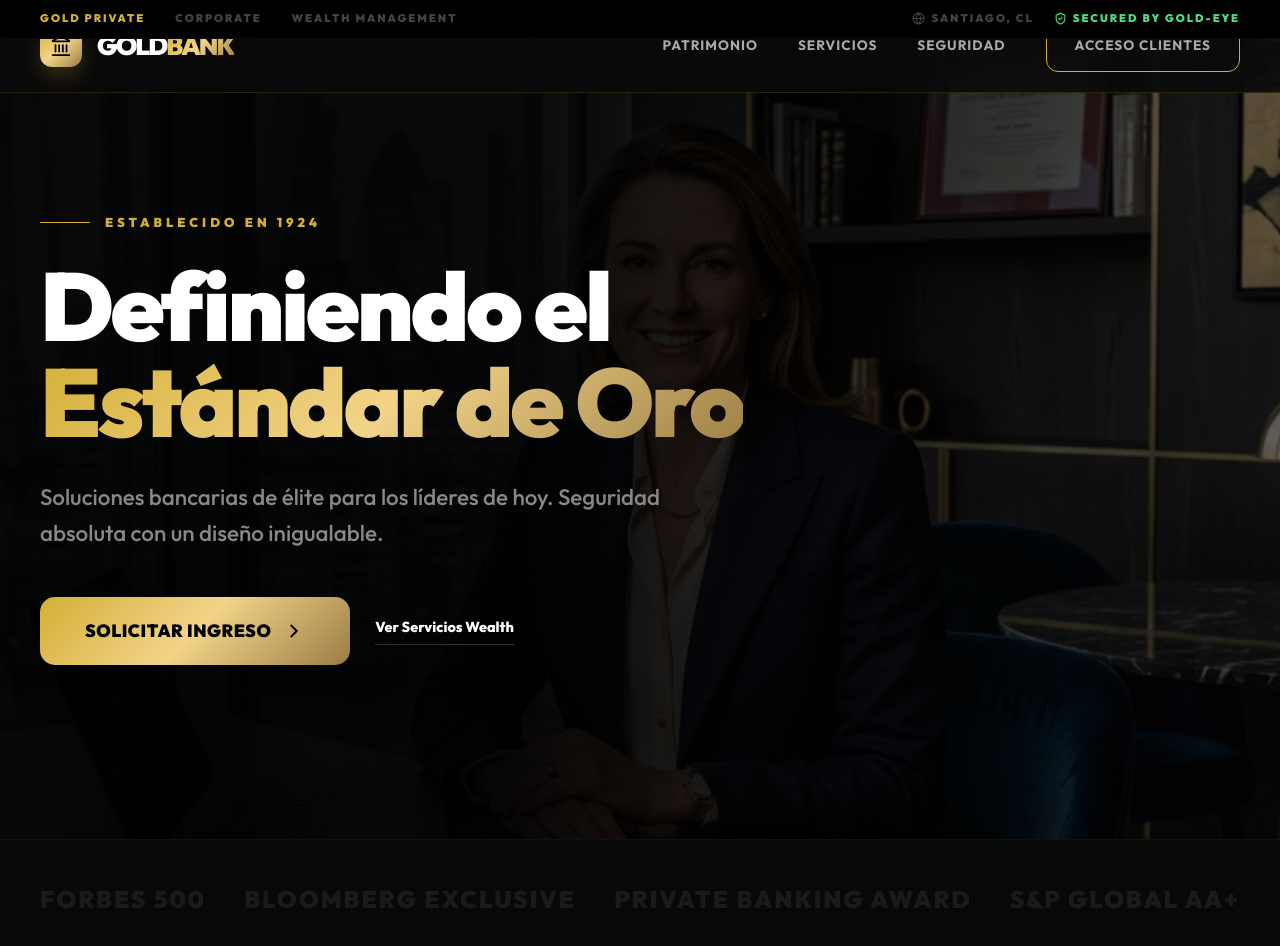
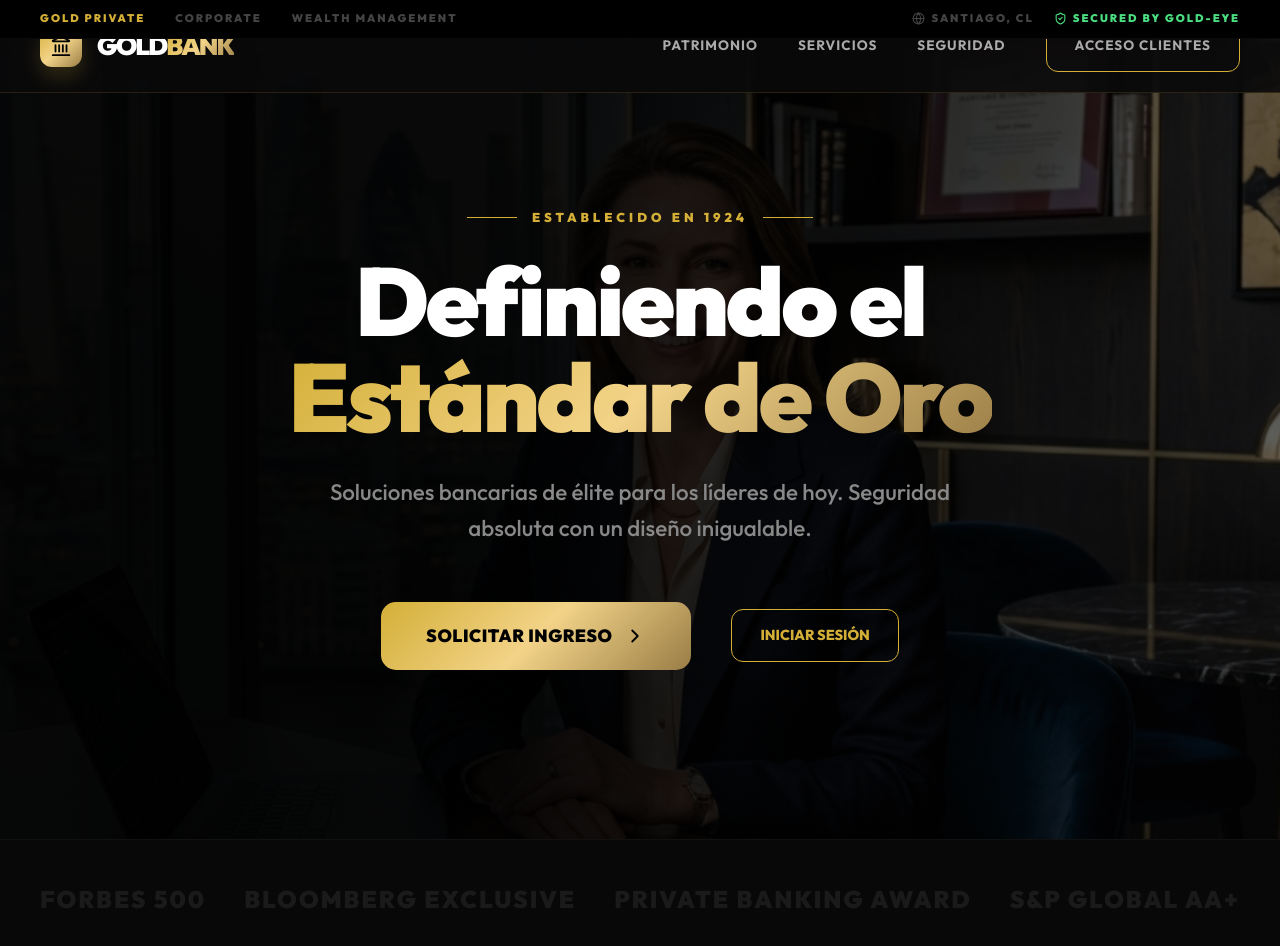
Before and after one commit to gsaezmoreno7/GOLD-BANK, a React app in the folder frontend/: page / in a window 1280 px wide. Shown: the top 946 px of the page. Built offline with nearby package versions, Linux system fonts and the light colour scheme; the HTML template or start-up script is replaced by a standard one.

Commit message:
Mejoras UI Landing Page y Boton Cerrar Sesion

```diff
--- a/frontend/src/App.jsx
+++ b/frontend/src/App.jsx
@@ -1,4 +1,4 @@
-import React from 'react';
+import React, { useState, useEffect } from 'react';
 import { BrowserRouter as Router, Routes, Route, Link } from 'react-router-dom';
 import { motion } from 'framer-motion';
 import {
@@ -104,6 +104,19 @@
 );
 
 const LandingPage = () => {
+  const [isLoggedIn, setIsLoggedIn] = useState(false);
+
+  useEffect(() => {
+    const token = localStorage.getItem('token');
+    if (token) setIsLoggedIn(true);
+  }, []);
+
+  const handleLogout = () => {
+    localStorage.removeItem('token');
+    localStorage.removeItem('user');
+    setIsLoggedIn(false);
+  };
+
   return (
     <div className="landing-wrapper">
       <GlobalStyles />
@@ -134,7 +147,11 @@
             <a href="#patrimonio">Patrimonio</a>
             <a href="#servicios">Servicios</a>
             <a href="#seguridad">Seguridad</a>
-            <Link to="/login" className="btn-outline-gold">ACCESO CLIENTES</Link>
+            {isLoggedIn ? (
+              <button onClick={handleLogout} className="btn-outline-gold" style={{ cursor: 'pointer', background: 'transparent' }}>CERRAR SESIÓN</button>
+            ) : (
+              <Link to="/login" className="btn-outline-gold">ACCESO CLIENTES</Link>
+            )}
           </div>
         </div>
       </nav>
@@ -148,19 +165,29 @@
           src={heroPremium} className="hero-image" alt="Luxury"
         />
         <div className="hero-overlay"></div>
-        <div className="container-premium">
-          <motion.div initial={{ opacity: 0, x: -50 }} animate={{ opacity: 1, x: 0 }} transition={{ duration: 1, delay: 0.2 }}>
+        <div className="container-premium flex-center">
+          <motion.div initial={{ opacity: 0, y: 30 }} animate={{ opacity: 1, y: 0 }} transition={{ duration: 1, delay: 0.2 }} style={{ display: 'flex', flexDirection: 'column', alignItems: 'center', textAlign: 'center' }}>
             <div style={{ display: 'flex', alignItems: 'center', gap: '15px', marginBottom: '25px' }}>
               <div style={{ width: '50px', height: '1px', background: 'var(--gold-primary)' }}></div>
               <span style={{ color: 'var(--gold-primary)', fontWeight: '900', letterSpacing: '4px', fontSize: '0.8rem' }}>ESTABLECIDO EN 1924</span>
+              <div style={{ width: '50px', height: '1px', background: 'var(--gold-primary)' }}></div>
             </div>
             <h1 className="hero-title">Definiendo el <br /><span className="gold-text">Estándar de Oro</span></h1>
-            <p style={{ fontSize: '1.4rem', color: '#888', marginBottom: '45px', maxWidth: '650px', fontWeight: '500' }}>
+            <p style={{ fontSize: '1.4rem', color: '#888', marginBottom: '55px', maxWidth: '650px', fontWeight: '500' }}>
               Soluciones bancarias de élite para los líderes de hoy. Seguridad absoluta con un diseño inigualable.
             </p>
-            <div style={{ display: 'flex', gap: '25px', alignItems: 'center' }}>
-              <Link to="/register" className="btn-gold">SOLICITAR INGRESO <ChevronRight size={22} /></Link>
-              <a href="#servicios" style={{ color: 'white', textDecoration: 'none', fontWeight: '800', fontSize: '0.9rem', borderBottom: '1px solid #333', paddingBottom: '5px' }}>Ver Servicios Wealth</a>
+            <div style={{ display: 'flex', gap: '40px', alignItems: 'center', justifyContent: 'center' }}>
+              {isLoggedIn ? (
+                <>
+                  <Link to="/dashboard" className="btn-gold">IR AL PORTAL <ChevronRight size={22} /></Link>
+                  <button onClick={handleLogout} className="btn-outline-gold" style={{ cursor: 'pointer', background: 'transparent' }}>CERRAR SESIÓN</button>
+                </>
+              ) : (
+                <>
+                  <Link to="/register" className="btn-gold">SOLICITAR INGRESO <ChevronRight size={22} /></Link>
+                  <Link to="/login" className="btn-outline-gold">INICIAR SESIÓN</Link>
+                </>
+              )}
             </div>
           </motion.div>
         </div>
```
